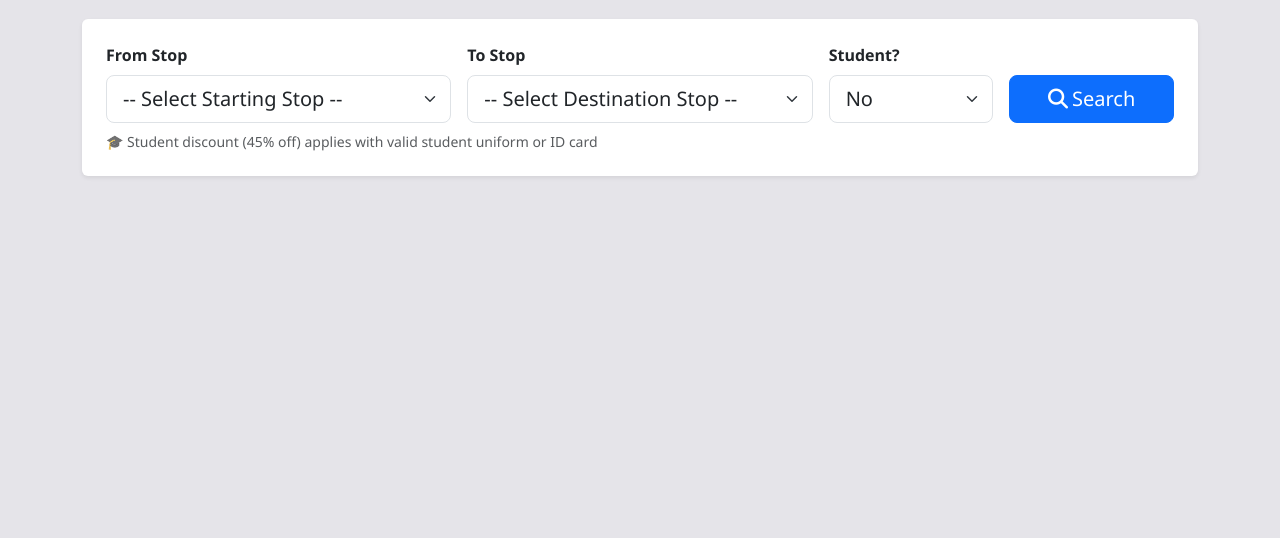
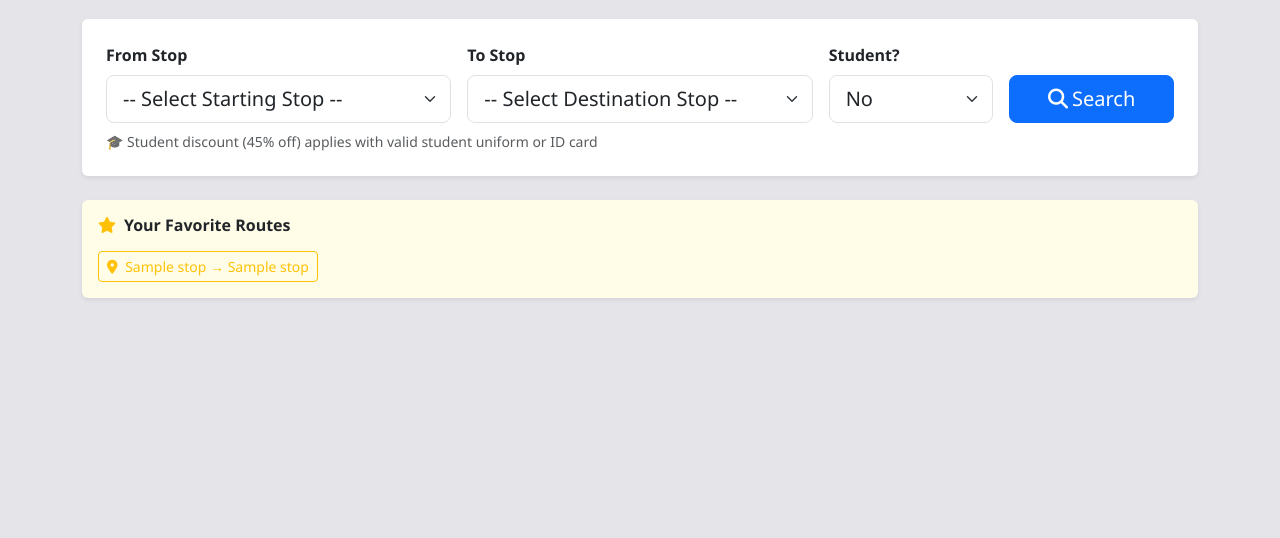
Before and after one commit to purnimapant77/ktm_bus_route, a Django app: page /search/ in a window 1280 px wide. Shown: the part 151-689 px from the top of the page. Run offline with Django 5.2, Linux system fonts and the light colour scheme; a user stored in the database is signed in; tables that the repository leaves empty hold one stand-in row (values such as "Sample post"); parts of the project's set-up code (start-up, migrations or seed data) failed here and were passed over.

Commit message:
Add favorite routes feature with quick search

```diff
--- a/accounts/views.py
+++ b/accounts/views.py
@@ -72,4 +72,6 @@ def logout_view(request):
 
 @login_required
 def profile_view(request):
-    return render(request, 'accounts/profile.html')
+    from bus.models import FavoriteRoute
+    favorites = FavoriteRoute.objects.filter(user=request.user).order_by('-created_at')
+    return render(request, 'accounts/profile.html', {'favorites': favorites})
--- a/bus/models.py
+++ b/bus/models.py
@@ -36,3 +36,18 @@ class RouteStop(models.Model):
 
     def __str__(self):
         return f"{self.route} - Stop {self.stop_sequence}: {self.stop}"
+
+
+from django.contrib.auth.models import User
+
+class FavoriteRoute(models.Model):
+    user = models.ForeignKey(User, on_delete=models.CASCADE, related_name='favorites')
+    from_stop = models.ForeignKey(Stop, on_delete=models.CASCADE, related_name='favorite_from')
+    to_stop = models.ForeignKey(Stop, on_delete=models.CASCADE, related_name='favorite_to')
+    created_at = models.DateTimeField(auto_now_add=True)
+
+    class Meta:
+        unique_together = ['user', 'from_stop', 'to_stop']
+
+    def __str__(self):
+        return f"{self.user.username}: {self.from_stop.name} → {self.to_stop.name}"
--- a/bus/templates/bus/search.html
+++ b/bus/templates/bus/search.html
@@ -63,6 +63,21 @@
         </form>
     </div>
 
+    {% if user.is_authenticated and favorites %}
+    <div class="card border-0 shadow-sm p-3 mb-4" style="background:#fffde7;">
+        <h6 class="fw-bold mb-3"><i class="fas fa-star text-warning me-2"></i>Your Favorite Routes</h6>
+        <div class="d-flex flex-wrap gap-2">
+            {% for fav in favorites %}
+            <a href="?from={{ fav.from_stop.id }}&to={{ fav.to_stop.id }}"
+                class="btn btn-outline-warning btn-sm">
+                <i class="fas fa-map-marker-alt me-1"></i>
+                {{ fav.from_stop.name }} → {{ fav.to_stop.name }}
+            </a>
+            {% endfor %}
+        </div>
+    </div>
+    {% endif %}
+
     {% if error %}
     <div class="alert alert-warning">
         <i class="fas fa-exclamation-triangle me-2"></i>{{ error }}
@@ -88,7 +103,23 @@
                         </h5>
                         <span class="badge bg-light text-dark">{{ result.route.route_id }}</span>
                     </div>
+
                     <small>{{ result.route.route_name }}</small>
+                </div>
+                {% if user.is_authenticated %}
+                <form method="POST" action="{% url 'save_favorite' %}" class="mt-2">
+                    {% csrf_token %}
+                    <input type="hidden" name="from_stop_id" value="{{ result.from_stop.id }}">
+                    <input type="hidden" name="to_stop_id" value="{{ result.to_stop.id }}">
+                    <button type="submit" class="btn btn-warning btn-sm">
+                        <i class="fas fa-star me-1"></i>Save Favorite
+                    </button>
+                </form>
+                {% else %}
+                <small class="text-warning mt-1 d-block">
+                    <a href="{% url 'login' %}" class="text-warning">Login</a> to save this route
+                </small>
+                {% endif %}
                 </div>
                 <div class="card-body">
 
--- a/bus/urls.py
+++ b/bus/urls.py
@@ -9,4 +9,6 @@ urlpatterns = [
     path('about/', views.about_view, name='about'),
     path('contact/', views.contact_view, name='contact'),
     path('stops/', views.stops_list, name='stops_list'),
+    path('save-favorite/', views.save_favorite, name='save_favorite'),
+    path('remove-favorite/<int:favorite_id>/', views.remove_favorite, name='remove_favorite'),
 ]
--- a/bus/views.py
+++ b/bus/views.py
@@ -1,7 +1,9 @@
-from django.shortcuts import render
+from django.shortcuts import render, redirect
 from .models import Stop, Route, RouteStop
 import json
 import math
+from django.contrib.auth.decorators import login_required
+from .models import Stop, Route, RouteStop, FavoriteRoute
 
 def calculate_distance(lat1, lng1, lat2, lng2):
     """Haversine formula - calculates real distance in km between two coordinates"""
@@ -47,10 +49,16 @@ def search_route(request):
     map_data = None
     is_student = False
 
-    if request.method == 'POST':
-        from_stop_id = request.POST.get('from_stop')
-        to_stop_id = request.POST.get('to_stop')
-        is_student = request.POST.get('is_student') == 'yes'
+
+    if request.method == 'POST' or request.GET.get('from'):
+        if request.method == 'POST':
+            from_stop_id = request.POST.get('from_stop')
+            to_stop_id = request.POST.get('to_stop')
+            is_student = request.POST.get('is_student') == 'yes'
+        else:
+            from_stop_id = request.GET.get('from')
+            to_stop_id = request.GET.get('to')
+            is_student = False
 
         try:
             from_stop = Stop.objects.get(id=from_stop_id)
@@ -144,6 +152,9 @@ def search_route(request):
             error = "Invalid stop selected!"
 
     stops = Stop.objects.all().order_by('name')
+    favorites = []
+    if request.user.is_authenticated:
+        favorites = FavoriteRoute.objects.filter(user=request.user).order_by('-created_at')
     return render(request, 'bus/search.html', {
         'stops': stops,
         'results': results,
@@ -152,7 +163,9 @@ def search_route(request):
         'error': error,
         'map_data': map_data,
         'is_student': is_student,
+        'favorites': favorites,
     })
+
 
 
 def yatayat_routes(request):
@@ -233,3 +246,37 @@ def contact_view(request):
 def stops_list(request):
     stops = Stop.objects.all().order_by('name')
     return render(request, 'bus/stops.html', {'stops': stops})
+
+@login_required
+def save_favorite(request):
+    if request.method == 'POST':
+        from_stop_id = request.POST.get('from_stop_id')
+        to_stop_id = request.POST.get('to_stop_id')
+        from django.contrib import messages
+        try:
+            from_stop = Stop.objects.get(id=from_stop_id)
+            to_stop = Stop.objects.get(id=to_stop_id)
+            favorite, created = FavoriteRoute.objects.get_or_create(
+                user=request.user,
+                from_stop=from_stop,
+                to_stop=to_stop,
+            )
+            if created:
+                messages.success(request, f'Route saved! {from_stop.name} → {to_stop.name}')
+            else:
+                messages.info(request, 'This route is already in your favorites!')
+        except Stop.DoesNotExist:
+            messages.error(request, 'Invalid stop!')
+    return redirect('search_route')
+
+
+@login_required
+def remove_favorite(request, favorite_id):
+    from django.contrib import messages
+    try:
+        favorite = FavoriteRoute.objects.get(id=favorite_id, user=request.user)
+        favorite.delete()
+        messages.success(request, 'Route removed from favorites!')
+    except FavoriteRoute.DoesNotExist:
+        messages.error(request, 'Favorite not found!')
+    return redirect('profile')
```
Also changed, not shown: accounts/templates/accounts/profile.html (+41 -0 lines), bus/migrations/0002_favoriteroute.py (added).
